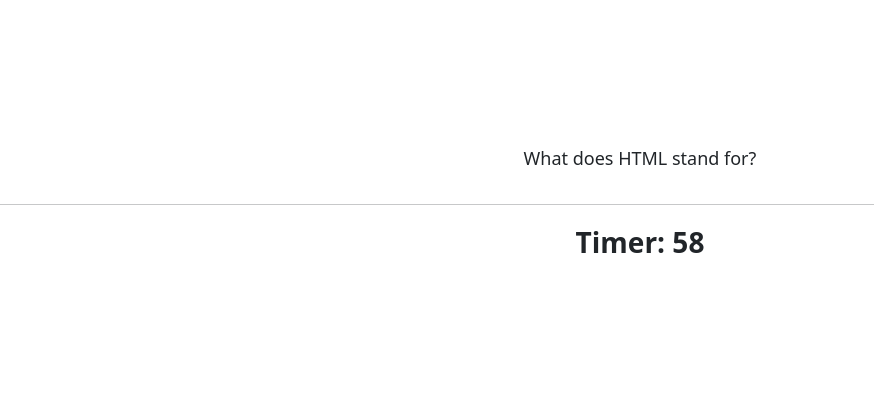
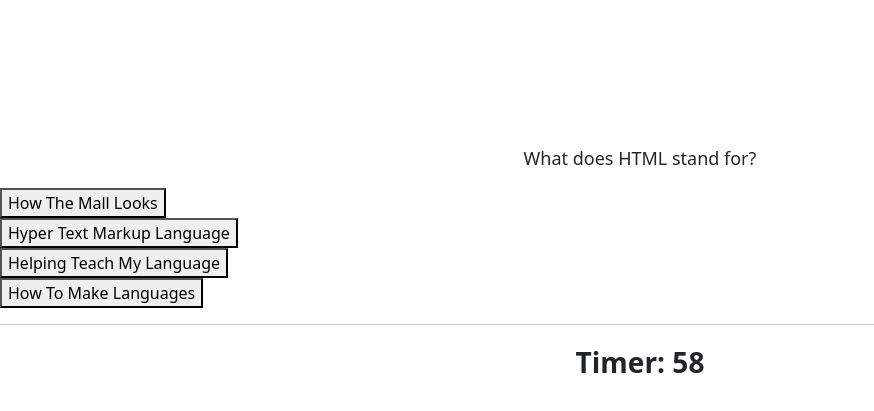
Before and after one commit to Ohskie3/Code-Quiz, a plain HTML site: page index.html in a window 1280 px wide. Both pictures are taken after a click on the button "Start". Shown: the part 287-698 px from the top of the page, without its empty margins (0-874 px from the left). Drawn offline with nearby package versions, Linux system fonts and the light colour scheme.

Commit message:
made questions populate and clickable

```diff
--- a/index.html
+++ b/index.html
@@ -26,6 +26,7 @@
   </div>
 </div>
 <div class="card-body" id="question"></div>
+<div id="answers"></div>
 <hr>
 <div id="timer"></div>
 
--- a/java.js
+++ b/java.js
@@ -1,33 +1,32 @@
-// let quizQuestions = [
-//   {
-//     question: 'What does HTML stand for?',
-//     answers: {'How The Mall Looks', 'Hyper Text Markup Language', 'Helping Teach My Language', 'How To Make Languages'},
-//     correct: 'Hyper Text Markup Language'
-//   },
-//   {
-//     question: 'The # symbol specifies that the selector is what?',
-//     answers: {'class', 'tag', 'first', 'id'},
-//     correct: 'id'
-//   },
-//   {
-//     question: 'What tag is used for an internal style sheet?'
-//     answers: {'<style>', '<css>', '<script>', '<html>'},
-//     correct: '<style>'
-//   },
-//   {
-//     question: 'What tag is used to insert a blank line?'
-//     answers: {'<line>', '<blank>', '<hr>', '<space>'},
-//     correct: '<hr>'
-//   },
-//   {
-//     question: 'Items in a(n)___ list are preceded by numbers?'
-//     answers: {'ordered', 'unorded', 'bulleted', 'grocery'},
-//     correct: 'ordered'
-//   },
-// ];
+let quizQuestions = [
+  {
+    question: 'What does HTML stand for?',
+    answers: ['How The Mall Looks', 'Hyper Text Markup Language', 'Helping Teach My Language', 'How To Make Languages'],
+    correct: 'Hyper Text Markup Language'
+  },
+  {
+    question: 'The # symbol specifies that the selector is what?',
+    answers: ['class', 'tag', 'first', 'id'],
+    correct: 'id'
+  },
+  {
+    question: 'What tag is used for an internal style sheet?',
+    answers: ['style', 'css', 'script', 'html'],
+    correct: '<style>'
+  },
+  {
+    question: 'What tag is used to insert a blank line?',
+    answers: ['line', 'blank', 'hr', 'space'],
+    correct: '<hr>'
+  },
+  {
+    question: 'Items in a(n)___ list are preceded by numbers?',
+    answers: ['ordered', 'unorded', 'bulleted', 'grocery'],
+    correct: 'ordered'
+  },
+];
 
-
-
+let count = 0
 
 document.getElementById('start').addEventListener('click', () => {
   let seconds = 60
@@ -40,8 +39,24 @@
     }
 
   },1000);
-  document.getElementById('question').textContent = 'What does HTML stand for?'
+  document.getElementById('question').textContent = quizQuestions[0].question
+  document.getElementById('answers').innerHTML = `
+  <button class="answer">${quizQuestions[0].answers[0]}</button>
+  <button class="answer">${quizQuestions[0].answers[1]}</button>
+  <button class="answer">${quizQuestions[0].answers[2]}</button>
+  <button class="answer">${quizQuestions[0].answers[3]}</button>
+  `
+})
 
-
-
+document.addEventListener('click', event => {
+  if (event.target.className === 'answer'){
+    count++
+    document.getElementById('question').textContent = quizQuestions[count].question
+    document.getElementById('answers').innerHTML = `
+  <button class="answer">${quizQuestions[count].answers[0]}</button>
+  <button class="answer">${quizQuestions[count].answers[1]}</button>
+  <button class="answer">${quizQuestions[count].answers[2]}</button>
+  <button class="answer">${quizQuestions[count].answers[3]}</button>
+  `
+  }
 })
--- a/style.css
+++ b/style.css
@@ -31,3 +31,9 @@
   font-weight: bold;
   font-size: 28px;
 }
+
+.answer {
+  display: flex;
+  justify-content: center;
+  align-items: center;
+}
```
